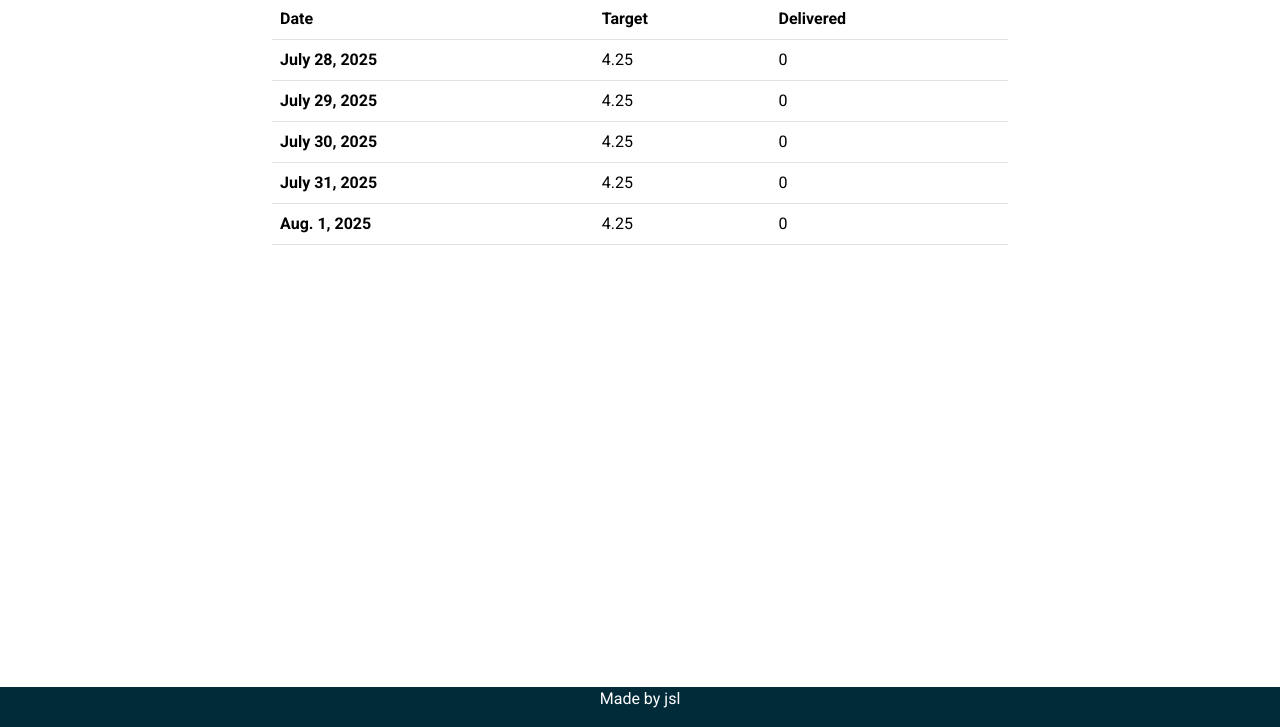
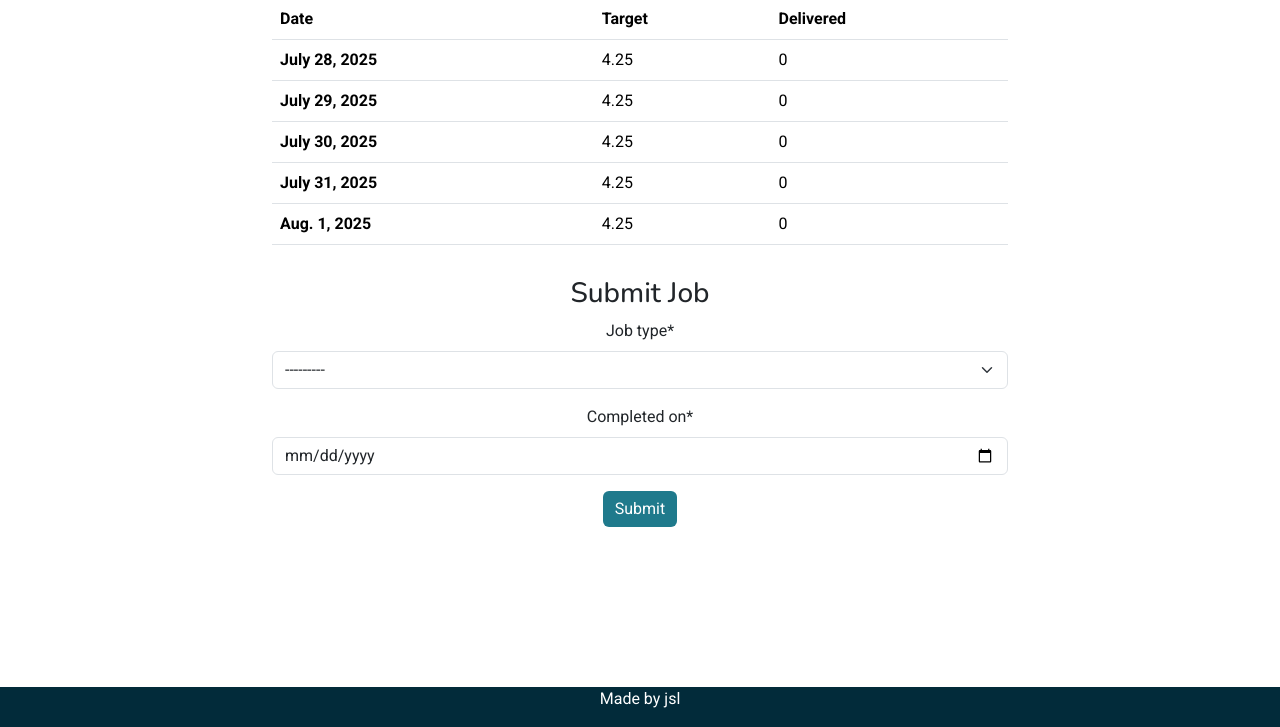
Before and after one commit to John-SSL/Milestone-Project-3, a Django app: page /tracker in a window 1280 px wide. Shown: the part 73-800 px from the top of the page. Run offline with Django 4.2, Linux system fonts and the light colour scheme; the visitor is signed in with stand-in values (Sample User, id 1); data that the repository does not hold is empty; some libraries are stand-ins or nearby versions.

Commit message:
Add completed job form

```diff
--- /dev/null
+++ b/job_tracker/forms.py
@@ -0,0 +1,8 @@
+from django import forms
+from .models import CompletedJob
+
+class CompletedJobForm(forms.ModelForm):
+    class Meta:
+        model = CompletedJob
+        fields = ('job_type', 'completed_on')
+        widgets = {'completed_on': forms.DateInput(attrs={'type': 'date'}),}
--- a/job_tracker/templates/job_tracker/job-tracker.html
+++ b/job_tracker/templates/job_tracker/job-tracker.html
@@ -1,5 +1,6 @@
 {% extends "base.html" %}
-
+{% load static %}
+{% load crispy_forms_tags %}
 {% block content %}
 <!-- Productivity Table -->
 <div class="container">
@@ -28,4 +29,19 @@
 </div>
 
 <!-- Completed Job form -->
+<div class="container mt-3">
+    <div class="row justify-content-center">
+        <div class="col-12 text-center">
+            <h3>Submit Job</h3>
+        </div>
+        <div class="col-8 text-center">
+            <form method="post">
+                {% csrf_token %}
+                {{ job_form | crispy }}
+                <button id="submitButton" type="submit" class="btn custom-button-primary">Submit</button>
+            </form>
+        </div>
+    </div>
+</div>
+
 {% endblock content %}
--- a/job_tracker/views.py
+++ b/job_tracker/views.py
@@ -1,6 +1,8 @@
-from django.shortcuts import render,get_object_or_404
+from django.shortcuts import render, redirect
+from django.contrib import messages
 from django.db.models import Sum
 from datetime import date, timedelta
+from .forms import CompletedJobForm
 from .models import CompletedJob, Absence
 
 # Create your views here.
@@ -43,17 +45,20 @@ def job_tracker(request):
             "credits": credits_by_day[current_day]
         })
 
+    # Create a form for submitting completed jobs
+    if request.method == "POST":
+        job_form = CompletedJobForm(request.POST)
+        if job_form.is_valid():
+            form = job_form.save(commit=False)
+            form.user = user
+            form.save()
+            messages.add_message(request, messages.SUCCESS, 'New job submitted')
+            return redirect('tracker')
+
+    job_form = CompletedJobForm()
     return render(
         request,
         "job_tracker/job-tracker.html",
         {"weekly_data": weekly_data,
+         "job_form": job_form,
          })
-
-
-    # jobs = get_object_or_404(queryset, pk = 2 )
-    # user = request.user
-    # today = date.today()
-    # start_of_week = today - timedelta(days=today.weekday())
-    # end_of_week = start_of_week + timedelta(days=6)
-    # queryset = CompletedJob.objects.filter(user = user, completed_on__range = (start_of_week, end_of_week))
-    # print(f"Printing completed jobs:{queryset}")
--- a/templates/base.html
+++ b/templates/base.html
@@ -62,6 +62,20 @@
         </div>
     </nav>
 
+    <!-- Django Messages -->
+    <div class="container">
+        <div class="row text-center">
+            <div class="col-md-8 offset-md-2">
+                {% for message in messages %}
+                <div class="alert {{ message.tags }} alert-dismissible fade show" id="msg" role="alert">
+                    {{ message | safe }}
+                    <button type="button" class="btn-close" data-bs-dismiss="alert" aria-label="Close"></button>
+                </div>
+                {% endfor %}
+            </div>
+        </div>
+    </div>
+
     <!-- Main Section -->
     <main>
         {% block content %}
```
Also changed, not shown: ctrack/settings.py (+8 -0 lines), requirements.txt (+16 -0 lines).
